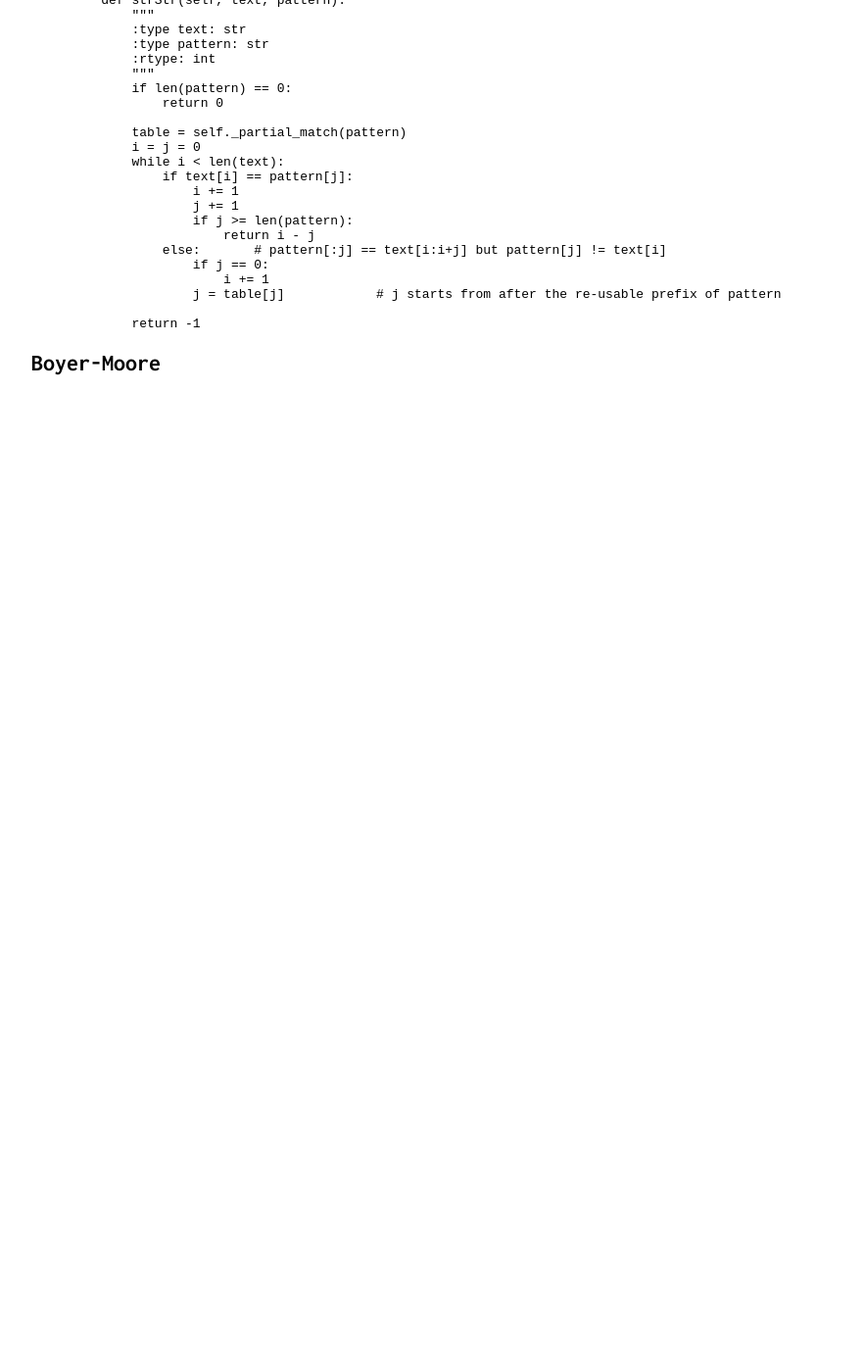
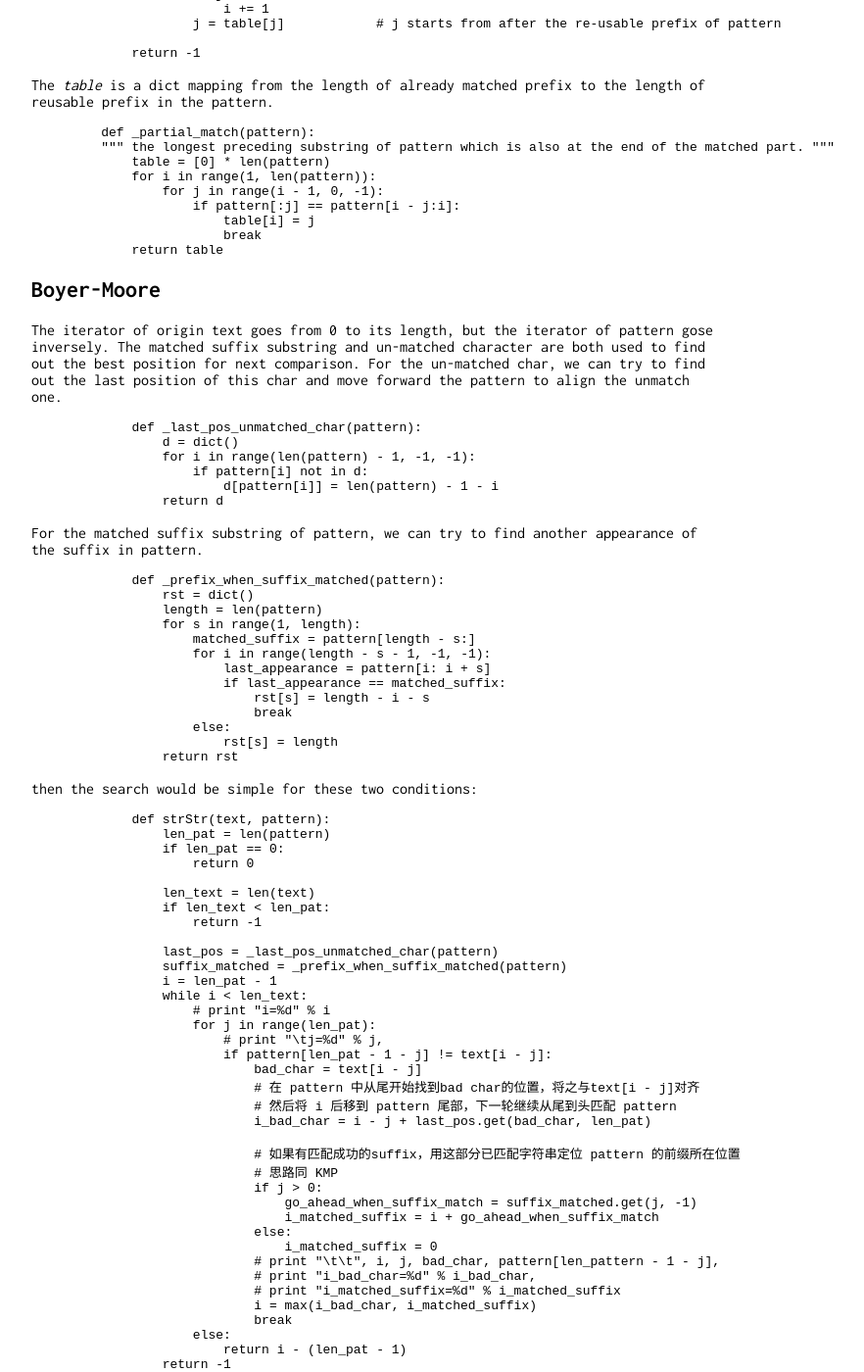
Before and after one commit to brilliang/blogs, a Jekyll site: the page built from _posts/2017-05-20-string-match.html, in a window 1280 px wide and 1400 px high, scrolled down 1239 px. Shown: the whole window at 98% size, without its empty margins (258-1140 px from the left). Built offline with Jekyll 4.4.1, drawn with Linux system fonts in a browser that asks for light colours; before the commit the page ends 1622 px from its top, so only the background shows below that; some of the changed text lies outside the part shown.

Commit message:
finish Boyer-Moore

```diff
--- a/_posts/2017-05-20-string-match.html
+++ b/_posts/2017-05-20-string-match.html
@@ -8,11 +8,11 @@ title: substring search
 <p>To find a sub-string in a given string is a very mature algorithm and is provided by all languagues' build-in tools. But it's still fundamental to understand it. </p>
 
 <h1>intuitive method</h1>
-The most intuitive method is to compare the pattern with origin text's charactors one by one. Its time cost should be O(n^2).
+The most intuitive method is to compare the pattern with origin text's characters one by one. Its time cost should be O(n^2).
 
 
 {% highlight python %}
-    def strStr(self, text, pattern):
+    def strStr(text, pattern):
         """
         :type text: str, not None
         :type pattern: str, not None
@@ -46,30 +46,11 @@ The iterator of pattern and origin text are both from 0 to itself's length. When
 
 
 {% highlight python %}
-    def _partial_match(self, pattern):
-    """ the longest preceding substring of pattern which is also at the end of the matched part. """
-        table = [0] * len(pattern)
-        for i in range(1, len(pattern)):
-            for j in range(i - 1, 0, -1):
-                if pattern[:j] == pattern[i - j:i]:
-                    table[i] = j
-                    break
-        return table
-{% endhighlight %}
-
-This table maps from the length of already matched prefix to the length of reusable prefix in the pattern.
-
-{% highlight python %}
-    def strStr(self, text, pattern):
-        """
-        :type text: str
-        :type pattern: str
-        :rtype: int
-        """
+    def strStr(text, pattern):
         if len(pattern) == 0:
             return 0
 
-        table = self._partial_match(pattern)
+        table = _partial_match(pattern)
         i = j = 0
         while i < len(text):
             if text[i] == pattern[j]:
@@ -85,4 +66,97 @@ This table maps from the length of already matched prefix to the length of reusa
         return -1
 {% endhighlight %}
 
+<p>The <i>table</i> is a dict mapping from the length of already matched prefix to the length of reusable prefix in the pattern.</p>
+
+
+{% highlight python %}
+    def _partial_match(pattern):
+    """ the longest preceding substring of pattern which is also at the end of the matched part. """
+        table = [0] * len(pattern)
+        for i in range(1, len(pattern)):
+            for j in range(i - 1, 0, -1):
+                if pattern[:j] == pattern[i - j:i]:
+                    table[i] = j
+                    break
+        return table
+{% endhighlight %}
+
 <h2>Boyer-Moore</h2>
+The iterator of origin text goes from 0 to its length, but the iterator of pattern gose inversely. The matched suffix substring and un-matched character are both used to find out the best position for next comparison.
+
+
+For the un-matched char, we can try to find out the last position of this char and move forward the pattern to align the unmatch one.
+
+{% highlight python %}
+	def _last_pos_unmatched_char(pattern):
+	    d = dict()
+	    for i in range(len(pattern) - 1, -1, -1):
+	        if pattern[i] not in d:
+	            d[pattern[i]] = len(pattern) - 1 - i
+	    return d
+{% endhighlight %}
+
+
+For the matched suffix substring of pattern, we can try to find another appearance of the suffix in pattern.
+
+{% highlight python %}
+	def _prefix_when_suffix_matched(pattern):
+	    rst = dict()
+	    length = len(pattern)
+	    for s in range(1, length):
+	        matched_suffix = pattern[length - s:]
+	        for i in range(length - s - 1, -1, -1):
+	            last_appearance = pattern[i: i + s]
+	            if last_appearance == matched_suffix:
+	                rst[s] = length - i - s
+	                break
+	        else:
+	            rst[s] = length
+	    return rst
+{% endhighlight %}
+
+
+then the search would be simple for these two conditions:
+
+{% highlight python %}
+
+	def strStr(text, pattern):
+	    len_pat = len(pattern)
+	    if len_pat == 0:
+	        return 0
+
+	    len_text = len(text)
+	    if len_text < len_pat:
+	        return -1
+
+	    last_pos = _last_pos_unmatched_char(pattern)
+	    suffix_matched = _prefix_when_suffix_matched(pattern)
+	    i = len_pat - 1
+	    while i < len_text:
+	        # print "i=%d" % i
+	        for j in range(len_pat):
+	            # print "\tj=%d" % j,
+	            if pattern[len_pat - 1 - j] != text[i - j]:
+	                bad_char = text[i - j]
+	                # 在 pattern 中从尾开始找到bad char的位置，将之与text[i - j]对齐
+	                # 然后将 i 后移到 pattern 尾部，下一轮继续从尾到头匹配 pattern
+	                i_bad_char = i - j + last_pos.get(bad_char, len_pat)
+
+	                # 如果有匹配成功的suffix，用这部分已匹配字符串定位 pattern 的前缀所在位置
+	                # 思路同 KMP
+	                if j > 0:
+	                    go_ahead_when_suffix_match = suffix_matched.get(j, -1)
+	                    i_matched_suffix = i + go_ahead_when_suffix_match
+	                else:
+	                    i_matched_suffix = 0
+	                # print "\t\t", i, j, bad_char, pattern[len_pattern - 1 - j],
+	                # print "i_bad_char=%d" % i_bad_char,
+	                # print "i_matched_suffix=%d" % i_matched_suffix
+	                i = max(i_bad_char, i_matched_suffix)
+	                break
+	        else:
+	            return i - (len_pat - 1)
+	    return -1
+
+
+{% endhighlight %}
```
